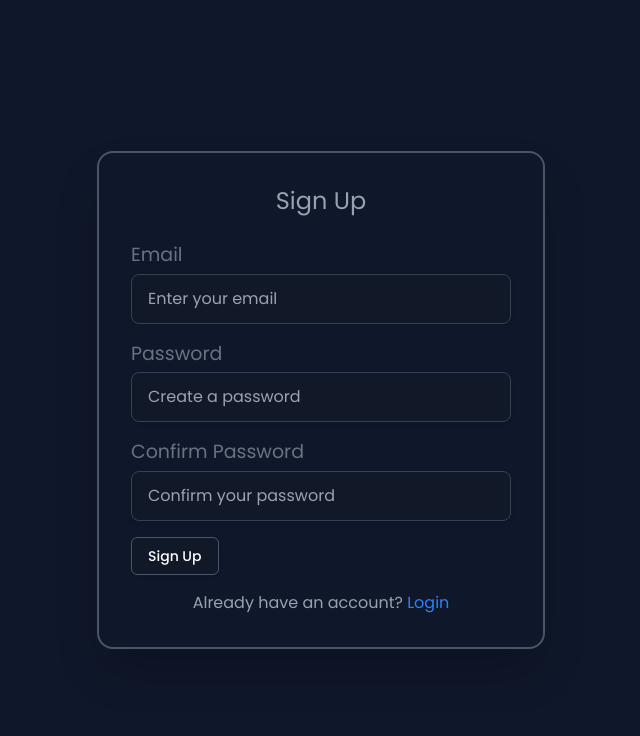
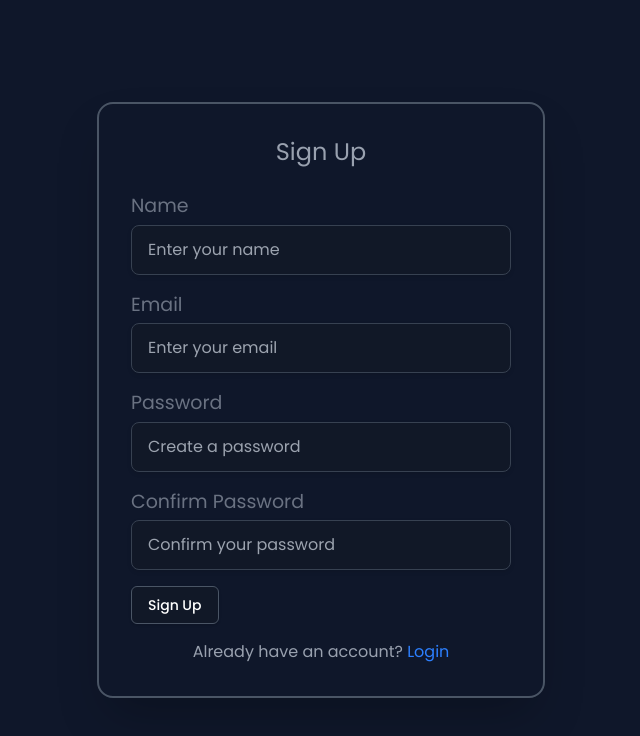
Before and after one commit to kanav789/creato, a React (Vite) app: page /signup in a window 1280 px wide. Shown: the top 736 px of the page, without its empty margins (319-959 px from the left). Built offline with nearby package versions, Linux system fonts and the light colour scheme; no server answers.

Commit message:
created the customfetchdata of add data , integrated the login component

```diff
--- a/package.json
+++ b/package.json
@@ -18,6 +18,8 @@
     "react-hook-form": "^7.61.1",
     "react-icons": "^5.5.0",
     "react-router-dom": "^7.7.1",
+    "react-spinners": "^0.17.0",
+    "react-toastify": "^11.0.5",
     "tailwindcss": "^4.1.11"
   },
   "devDependencies": {
--- a/src/Routes.tsx
+++ b/src/Routes.tsx
@@ -19,7 +19,7 @@ const router = createBrowserRouter([
     element: <Profile />
   },
   {
-    path: "/createProfile",
+    path: "/profileSetting",
     element: <CreateProfile />
   }
 ]);
--- a/src/components/authComp/Login.tsx
+++ b/src/components/authComp/Login.tsx
@@ -1,8 +1,7 @@
 import { useState } from "react";
 import { useForm } from "react-hook-form";
 import { Link } from "react-router-dom";
-import { signInWithEmailAndPassword } from "firebase/auth";
-import { auth } from "../../config/ConfigFirebase";
+
 
 interface FieldType {
     email: string;
@@ -17,38 +16,11 @@ export default function Login() {
         reset, // add reset method
     } = useForm<FieldType>();
 
-    // State to hold Firebase auth errors
-    const [firebaseError, setFirebaseError] = useState<string | null>(null);
-    const [Loader, setLoader] = useState<boolean>(false);
+    const [error, setError] = useState("")
     const onSubmit = (data: FieldType) => {
 
 
-        try {
-            setFirebaseError(null);
 
-        signInWithEmailAndPassword(auth, data.email, data.password)
-            .then((userCredential) => {
-                const user = userCredential.user;
-                console.log("User logged in:", user);
-
-
-                reset();
-            })
-            .catch((error) => {
-
-                console.log(error);
-
-                setFirebaseError("Invalid email or password");
-
-
-
-                reset();
-            });
-        } catch (error) {
-            console.error("Error during login:", error);
-            setFirebaseError("An unexpected error occurred");
-            reset(); // Reset form even on unexpected errors
-        }
 
     };
 
@@ -95,8 +67,8 @@ export default function Login() {
                     </div>
 
                     {/* Firebase auth error message */}
-                    {firebaseError && (
-                        <p className="text-red-500 text-center mb-4">{firebaseError}</p>
+                    {error && (
+                        <p className="text-red-500 text-center mb-4">{error}</p>
                     )}
 
                     {/* Submit Button */}
--- a/src/components/authComp/Signup.tsx
+++ b/src/components/authComp/Signup.tsx
@@ -1,11 +1,12 @@
 import { useState } from "react";
 import { useForm } from "react-hook-form";
-import { Link } from "react-router-dom";
+import { Link, useNavigate } from "react-router-dom";
+import addData from "../../utility/CustomFetchData/CustomFetchData";
+import { ClipLoader } from "react-spinners";
 
-import { createUserWithEmailAndPassword } from "firebase/auth";
-import { auth } from "../../config/ConfigFirebase";
 
 interface SignupFormData {
+    name: string;
     email: string;
     password: string;
     confirmPassword: string;
@@ -20,23 +21,38 @@ export default function Signup() {
         formState: { errors },
     } = useForm<SignupFormData>();
 
-    const [firebaseError, setFirebaseError] = useState<string | null>(null);
+    const [error, setError] = useState<string | null>(null);
 
     const passwordValue = watch("password");
+    const [loader, setLoader] = useState<boolean>(false);
+    const navigate = useNavigate()
+    const onSubmit = async (data: SignupFormData) => {
+        setError("");
+        setLoader(true);
+        try {
+            const body = {
+                name: data.name,
+                email: data.email,
+                password: data.password,
+            };
 
-    const onSubmit = (data: SignupFormData) => {
-        setFirebaseError(null); // Clear previous error before submit
+            const response = await addData({
+                apiurl: `${import.meta.env.VITE_API_URL}api/auth/register`,
+                body,
+            });
 
-        createUserWithEmailAndPassword(auth, data.email, data.password)
-            .then((usercred) => {
-                const user = usercred.user;
-                console.log("User signed up:", user);
-                reset(); // Reset form on success
-            })
-            .catch((error) => {
-                setFirebaseError(error.message || "Error signing up");
-                reset(); // Reset form on failure as well
-            });
+            if (response) {
+
+                localStorage.setItem("token", response.token)
+                navigate("/")
+            }
+            reset()
+
+        } catch (error) {
+            setError("An error occurred during signup");
+        } finally {
+            setLoader(false)
+        }
     };
 
     return (
@@ -45,6 +61,21 @@ export default function Signup() {
                 <h2 className="text-center text-gray-400 mb-6 text-2xl">Sign Up</h2>
 
                 <form onSubmit={handleSubmit(onSubmit)} noValidate>
+                    <div className="mb-4">
+                        <label className="text-gray-500 text-[19px] block mb-1">Name</label>
+                        <input
+                            type="text"
+                            placeholder="Enter your name"
+                            {...register("name", {
+                                required: "Name is required",
+                            })}
+                            className="custom-input w-full"
+                        />
+                        {errors.name && (
+                            <p className="text-red-500 text-sm mt-1">{errors.name.message}</p>
+                        )}
+                    </div>
+
                     {/* Email */}
                     <div className="mb-4">
                         <label className="text-gray-500 text-[19px] block mb-1">Email</label>
@@ -108,16 +139,17 @@ export default function Signup() {
                     </div>
 
                     {/* Firebase signup error */}
-                    {firebaseError && (
-                        <p className="text-red-500 text-center mb-4">{firebaseError}</p>
+                    {error && (
+                        <p className="text-red-500 text-center mb-4">{error}</p>
                     )}
 
                     {/* Submit Button */}
                     <button
                         type="submit"
-                        className="py-2 px-4 bg-[#111827] text-white font-medium text-sm rounded-md border border-gray-600 shadow-sm hover:border-blue-500 hover:bg-[#1f2937] transition-colors duration-300 focus:outline-none focus:ring-2 focus:ring-blue-500"
+                        className="py-2 px-4 bg-[#111827] text-white font-medium text-sm rounded-md border border-gray-600 shadow-sm hover:border-blue-500 hover:bg-[#1f2937] transition-colors duration-300 focus:outline-none focus:ring-2 focus:ring-blue-500 flex items-center gap-1"
+                        disabled={loader}
                     >
-                        Sign Up
+                        {loader && <ClipLoader size={20} color="gray" />}   Sign Up
                     </button>
 
                     <div className="text-center text-gray-400 mt-4">
--- a/src/config/ConfigFirebase.tsx
+++ /dev/null
@@ -1,23 +0,0 @@
-// Import the functions you need from the SDKs you need
-import { initializeApp } from "firebase/app";
-import { getAuth } from "firebase/auth";
-
-const firebaseConfig = {
-  apiKey: import.meta.env.VITE_FIREBASE_API_KEY,
-  authDomain: import.meta.env.VITE_FIREBASE_AUTH_DOMAIN,
-  projectId: import.meta.env.VITE_FIREBASE_PROJECT_ID,
-  storageBucket: import.meta.env.VITE_FIREBASE_STORAGE_BUCKET,
-  messagingSenderId: import.meta.env.VITE_FIREBASE_MESSAGING_SENDER_ID,
-  appId: import.meta.env.VITE_FIREBASE_APP_ID,
-  measurementId: import.meta.env.VITE_FIREBASE_MEASUREMENT_ID,
-};
-
-// Initialize Firebase
-const app = initializeApp(firebaseConfig);
-
-const auth = getAuth(app);
-
-export {
-  app,
-  auth,
-};
--- a/src/main.tsx
+++ b/src/main.tsx
@@ -1,10 +1,13 @@
 import { createRoot } from 'react-dom/client'
 import './index.css'
 import App from './App'
+import { ToastContainer } from 'react-toastify'
 
 
 createRoot(document.getElementById('root')!).render(
 
-    <App />
+    <div>    <App />
+        <ToastContainer />
+    </div>
 
 )
--- /dev/null
+++ b/src/utility/CustomFetchData/CustomFetchData.tsx
@@ -0,0 +1,18 @@
+import axios from "axios";
+import { toast } from "react-toastify";
+interface AddDataProps {
+    apiurl: string,
+    body: {}
+}
+
+export default async function addData({ apiurl, body }: AddDataProps) {
+    try {
+        const response = await axios.post(apiurl, body);
+        toast.success(response?.data?.message || "Data added successfully");
+        return response.data;
+    } catch (error) {
+        console.error("Error adding data:", error);
+        toast.error("Failed to add data");
+        throw error;
+    }
+}
```
Also changed, not shown: 2 other files (tests, documents, lock files or other folders).
